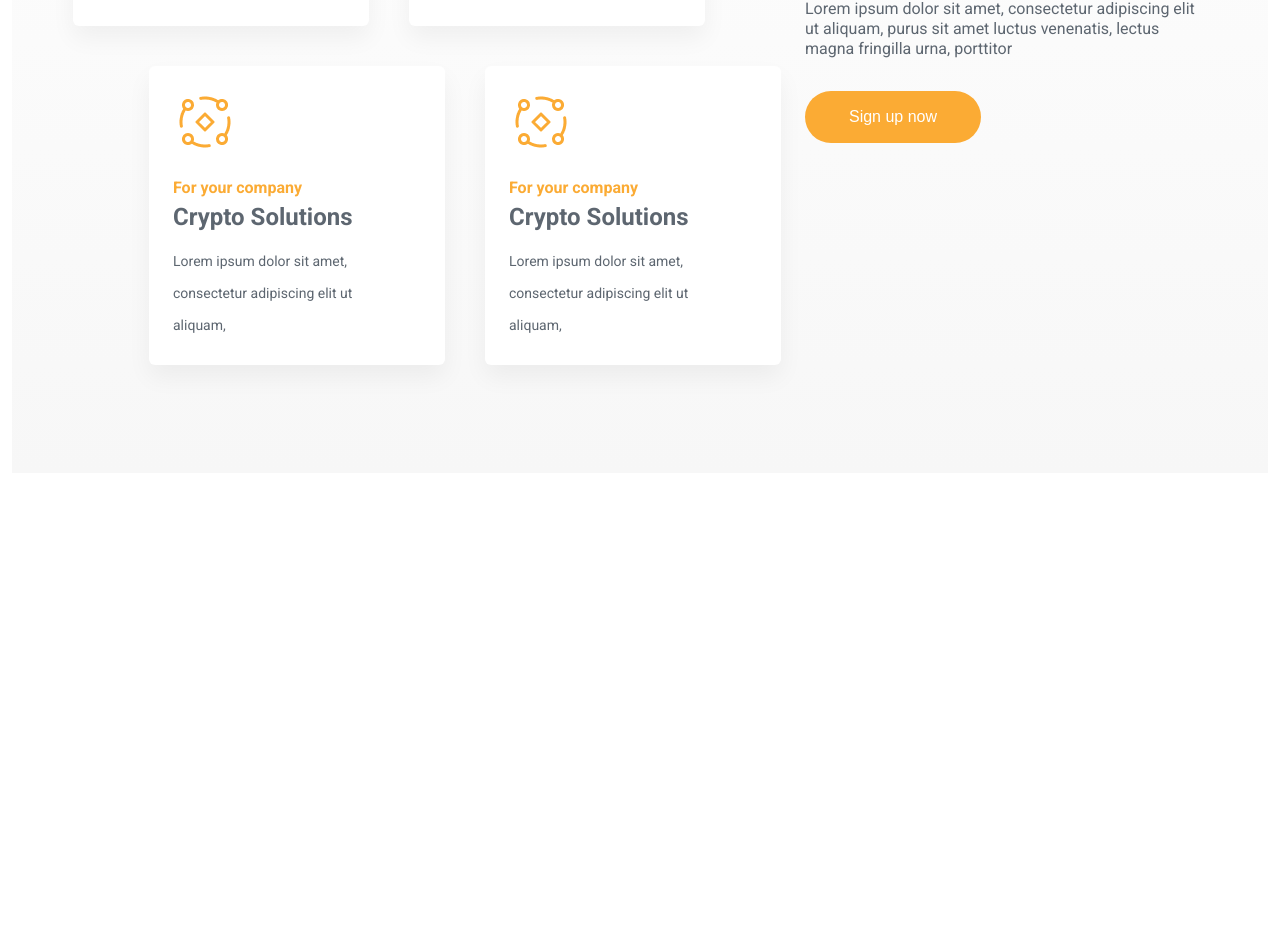
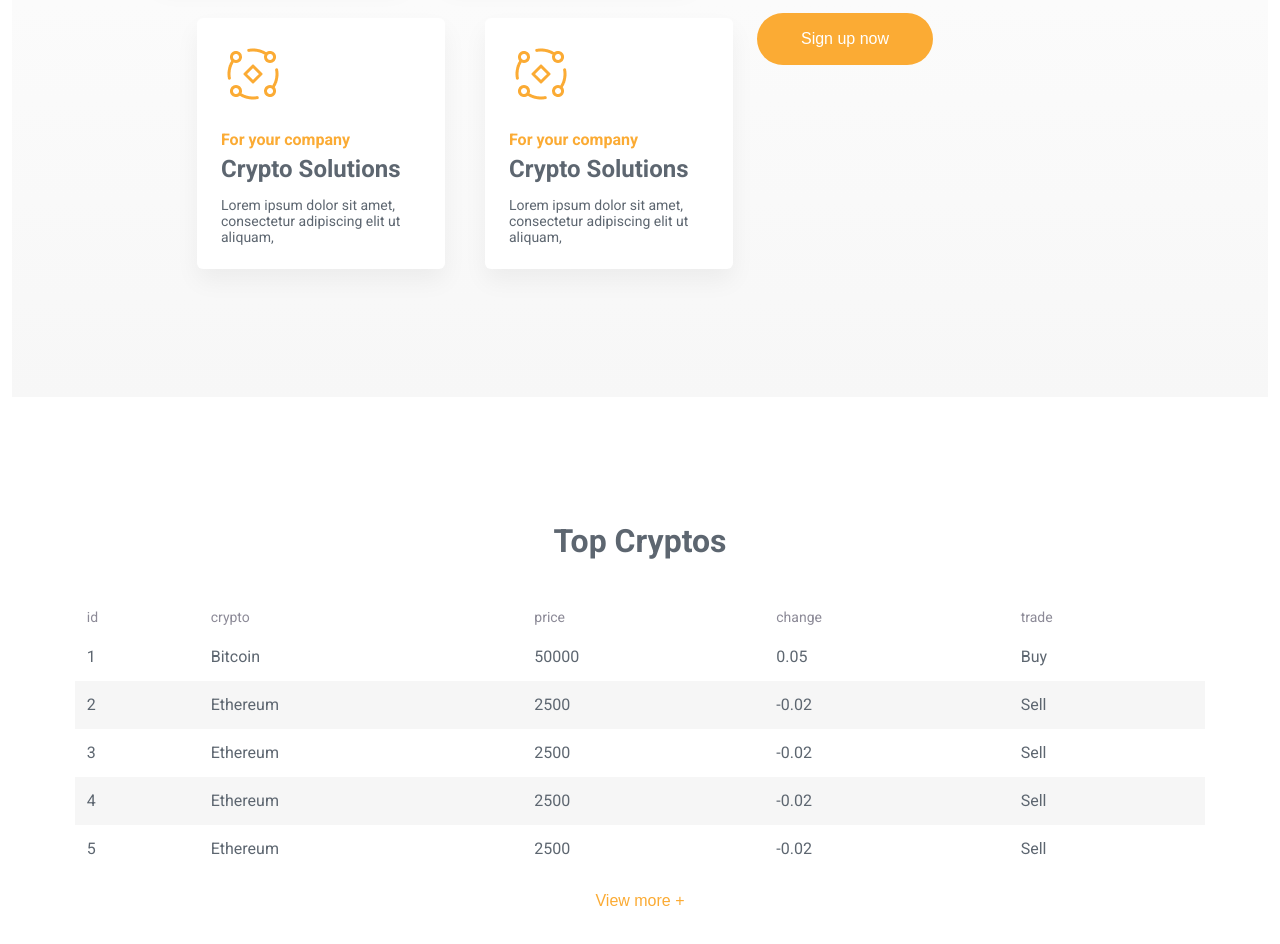
Before and after one commit to ruanpasta/nextjs-coin-challenge, a Next.js app: page / in a window 1280 px wide. Shown: the part 1360-2304 px from the top of the page. Before the commit the page ends 1833 px from the top, so only its background shows below. Built offline with nearby package versions, Linux system fonts and the light colour scheme.

Commit message:
feat: Created a table component and the cpypto section

```diff
--- /dev/null
+++ b/src/components/cryptosSection.tsx
@@ -0,0 +1,29 @@
+import { TabelComponent } from '@/libs'
+import { CryptosSectionContainer } from '@/styles/components/cryptosSection'
+
+const data = [
+  { id: 1, crypto: 'Bitcoin', price: 50000, change: 0.05, trade: 'Buy' },
+  { id: 2, crypto: 'Ethereum', price: 2500, change: -0.02, trade: 'Sell' },
+  { id: 3, crypto: 'Ethereum', price: 2500, change: -0.02, trade: 'Sell' },
+  { id: 4, crypto: 'Ethereum', price: 2500, change: -0.02, trade: 'Sell' },
+  { id: 5, crypto: 'Ethereum', price: 2500, change: -0.02, trade: 'Sell' },
+  { id: 6, crypto: 'Ethereum', price: 2500, change: -0.02, trade: 'Sell' },
+  { id: 7, crypto: 'Ethereum', price: 2500, change: -0.02, trade: 'Sell' },
+  { id: 8, crypto: 'Ethereum', price: 2500, change: -0.02, trade: 'Sell' },
+  { id: 9, crypto: 'Ethereum', price: 2500, change: -0.02, trade: 'Sell' },
+  { id: 10, crypto: 'Ethereum', price: 2500, change: -0.02, trade: 'Sell' },
+  { id: 11, crypto: 'Ethereum', price: 2500, change: -0.02, trade: 'Sell' },
+  { id: 12, crypto: 'Ethereum', price: 2500, change: -0.02, trade: 'Sell' },
+  { id: 13, crypto: 'Ethereum', price: 2500, change: -0.02, trade: 'Sell' },
+]
+
+const columns = ['id', 'crypto', 'price', 'change', 'trade']
+
+export default function CryptosSection() {
+  return (
+    <CryptosSectionContainer>
+      <h3>Top Cryptos</h3>
+      <TabelComponent data={data} columns={columns} rows={5} />
+    </CryptosSectionContainer>
+  )
+}
--- a/src/components/index.ts
+++ b/src/components/index.ts
@@ -1,9 +1,11 @@
 import Navbar from "./navbar"
 import HeroBanner from "./heroBanner"
 import ServicesSection from "./servicesSection"
+import CryptosSection from "./cryptosSection"
 
 export {
   Navbar,
   HeroBanner,
-  ServicesSection
+  ServicesSection,
+  CryptosSection
 }
--- /dev/null
+++ b/src/libs/components/index.ts
@@ -0,0 +1,5 @@
+import TabelComponent from './tabel'
+
+export {
+  TabelComponent
+}
--- /dev/null
+++ b/src/libs/components/tabel.tsx
@@ -0,0 +1,64 @@
+import {
+  TableContainer,
+  Table,
+  TableHeadRow,
+  TableBodyRow,
+} from '@/styles/libs/components/table'
+import { useEffect, useState } from 'react'
+
+type Data = { [key: string]: any }
+
+type Column = string
+
+interface Props {
+  data: Data[]
+  columns: Column[]
+  rows?: number // Number of rows displayed
+}
+
+export default function TableComponent({
+  columns,
+  data: values = [],
+  rows = 10,
+}: Props) {
+  const [data, setData] = useState<Data[]>([])
+
+  useEffect(() => setData(values.slice(0, rows)), [])
+
+  const isShowingAllRows = values.length === data.length
+
+  function handleNumberRows() {
+    if (isShowingAllRows) setData(values.slice(0, rows))
+    else setData(values)
+  }
+
+  return (
+    <TableContainer>
+      <Table cellPadding='0' cellSpacing='0'>
+        <thead>
+          <TableHeadRow>
+            {columns.map((column: any) => (
+              <th key={column}>{column}</th>
+            ))}
+          </TableHeadRow>
+        </thead>
+        <tbody>
+          {data.map((item: any, index: number) => (
+            <TableBodyRow
+              key={item.id}
+              className={index % 2 === 0 ? 'row-even' : 'row-odd'}
+            >
+              {columns.map((column: any) => (
+                <td key={column}>{item[column]}</td>
+              ))}
+            </TableBodyRow>
+          ))}
+        </tbody>
+      </Table>
+
+      <button onClick={handleNumberRows}>
+        {isShowingAllRows ? 'View less -' : 'View more +'}
+      </button>
+    </TableContainer>
+  )
+}
--- /dev/null
+++ b/src/libs/index.ts
@@ -0,0 +1 @@
+export { TabelComponent } from './components'
--- a/src/pages/index.tsx
+++ b/src/pages/index.tsx
@@ -1,6 +1,6 @@
 import Image from 'next/image'
 
-import { HeroBanner, Navbar, ServicesSection } from '@/components'
+import { CryptosSection, HeroBanner, Navbar, ServicesSection } from '@/components'
 
 import {
   HomeContainer,
@@ -25,6 +25,8 @@ export default function Home() {
         </LandingPageDivider>
 
         <ServicesSection />
+
+        <CryptosSection />
       </LandingPage>
     </HomeContainer>
   )
--- /dev/null
+++ b/src/styles/components/cryptosSection.ts
@@ -0,0 +1,14 @@
+import { styled } from "..";
+import { utils } from "../utils";
+
+export const CryptosSectionContainer = styled('section', {
+  display: 'flex',
+  justifyContent: 'center',
+  alignItems: 'center',
+  flexDirection: 'column',
+  gap: utils.sizes["5xl"],
+
+  minHeight: '40rem',
+  ...utils.px('5%'),
+  ...utils.py('5xl')
+})
--- a/src/styles/components/servicesSection.ts
+++ b/src/styles/components/servicesSection.ts
@@ -5,10 +5,9 @@ export const ServicesSectionContainer = styled('section', {
   display: 'flex',
   justifyContent: 'center',
   gap: utils.sizes['2xl'],
-  paddingBottom: utils.sizes['5xl'],
+  paddingBottom: '8rem',
 
   backgroundImage: 'linear-gradient(white, #f7f7f7)',
-  height: '51.125rem',
 })
 
 export const ServicesSectionItems = styled('div', {
@@ -58,9 +57,7 @@ export const SolutionCard = styled('div', {
 
   p: {
     marginTop: utils.sizes.sm,
-    fontSize: '$md',
-    lineHeight: '$2xl',
-    letterSpacing: 0,
+    ...utils.fs('md')
   },
 })
 
--- a/src/styles/global.ts
+++ b/src/styles/global.ts
@@ -5,6 +5,7 @@ export const globalStyles = globalCss({
   '*': {
     margin: 0,
     padding: 0,
+    boxSizing: 'border-box'
   },
 
   body: {
--- /dev/null
+++ b/src/styles/libs/components/table.ts
@@ -0,0 +1,70 @@
+import { styled } from '@/styles'
+import { utils } from '@/styles/utils'
+
+export const TableContainer = styled('div', {
+  width: '100%',
+  display: 'flex',
+  justifyContent: 'center',
+  flexDirection: 'column',
+  gap: utils.sizes.lg,
+
+  button: {
+    cursor: 'pointer',
+    border: 0,
+    backgroundColor: 'transparent',
+
+    color: '$primary500',
+    ...utils.fs('lg'),
+
+    '&:hover': {
+      color: '$primary300',
+    },
+  },
+})
+
+export const Table = styled('table', {
+  width: '100%',
+  color: '$textBase',
+  textAlign: 'left',
+  ...utils.fs('lg'),
+
+  th: {
+    ...utils.px('sm'),
+  },
+
+  td: {
+    padding: utils.sizes.sm,
+  },
+})
+
+export const TableHead = styled('thead', {})
+export const TableBody = styled('tbody', {})
+
+export const TableHeadRow = styled('tr', {
+  th: {
+    paddingBottom: '0.5rem',
+    color: '$secondary500',
+    ...utils.fs('md'),
+    fontWeight: 'normal',
+  },
+})
+
+export const TableBodyRow = styled('tr', {
+  '&.row-even': {
+    backgroundColor: '$white',
+
+    '&:hover': {
+      backgroundColor: '$primary100',
+    },
+  },
+
+  '&.row-odd': {
+    backgroundColor: '$secondary100',
+
+    '&:hover': {
+      backgroundColor: '$primary100',
+    },
+  },
+})
+
+export const TableData = styled('td', {})
```
